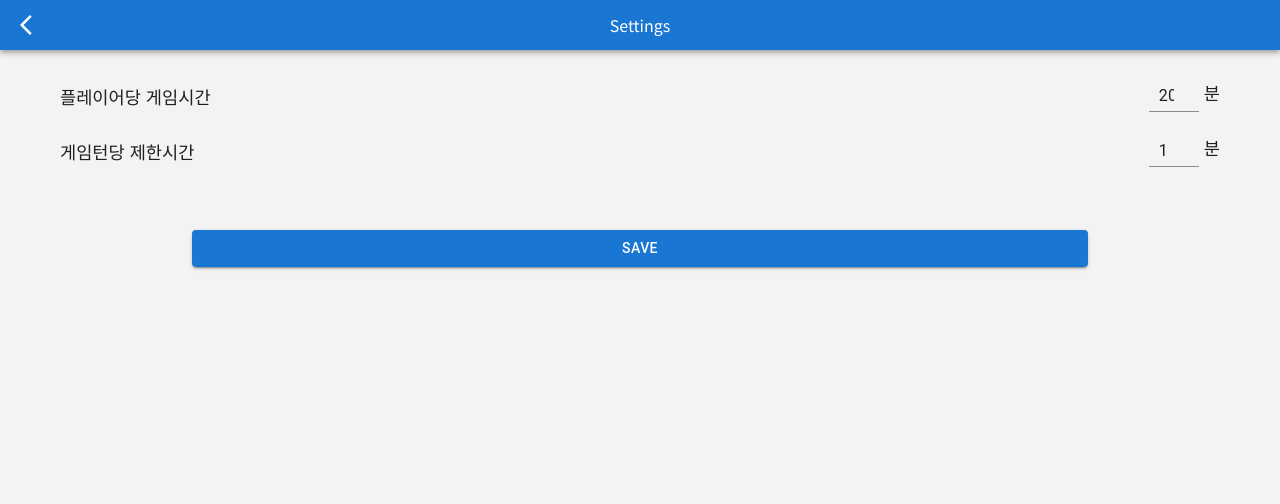
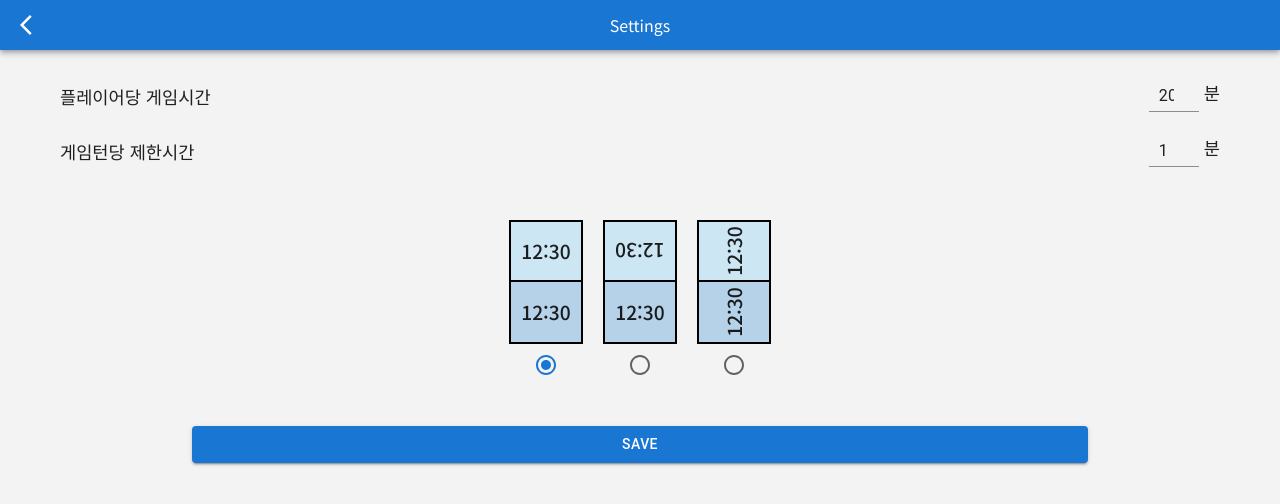
Before and after one commit to sumzdev/game-timer, a React (Vite) app: page / in a window 1280 px wide. Shown: the top 504 px of the page. Built offline with nearby package versions, Linux system fonts and the light colour scheme.

Commit message:
Feat: UIRadioGroup

```diff
--- a/src/components/SettingDialog.tsx
+++ b/src/components/SettingDialog.tsx
@@ -9,9 +9,11 @@ import {
   TextField,
 } from "@mui/material";
 import ArrowBackIosIcon from "@mui/icons-material/ArrowBackIos";
-import { SettingProps } from "../hooks/useTimerSetting";
 import { MAX_TIMER_MIN, MIN_TIMER_MIN } from "../constants/timer";
 import { SubmitHandler, useForm } from "react-hook-form";
+import { SettingProps } from "../hooks/useTimerSetting";
+import { UI_TYPE } from "../constants/mode";
+import UIRadioGroup from "./UIRadioGroup";
 
 interface SettingDialogProps {
   isOpen: boolean;
@@ -23,9 +25,10 @@ interface SettingDialogProps {
   onClose: () => void;
 }
 
-interface FormFields {
+export interface SettingFormFields {
   totalMinutes: number;
   turnLimitMinutes: number;
+  uiType: (typeof UI_TYPE)[keyof typeof UI_TYPE];
 }
 
 const DialogContainer = styled(Dialog)`
@@ -115,18 +118,20 @@ function SettingDialog({
 }: SettingDialogProps) {
   const {
     register,
+    control,
     handleSubmit,
     reset,
     formState: { errors },
-  } = useForm<FormFields>({
+  } = useForm<SettingFormFields>({
     defaultValues: curSetting,
   });
 
-  const onSubmit: SubmitHandler<FormFields> = (data) => {
-    const { totalMinutes, turnLimitMinutes } = data;
+  const onSubmit: SubmitHandler<SettingFormFields> = (data) => {
+    const { totalMinutes, turnLimitMinutes, uiType } = data;
     handleSubmitSetting({
       totalMinutes: +totalMinutes,
       turnLimitMinutes: +turnLimitMinutes,
+      uiType,
     });
   };
 
@@ -191,6 +196,7 @@ function SettingDialog({
                 `${MIN_TIMER_MIN}이상 ${MAX_TIMER_MIN}이하의 시간만 설정 가능합니다.`}
             </HelperText>
           </InputContainer>
+          <UIRadioGroup control={control} />
           <SubmitButton type="submit" variant="contained">
             Save
           </SubmitButton>
--- /dev/null
+++ b/src/components/UIOption.tsx
@@ -0,0 +1,55 @@
+import React from "react";
+import styled from "@emotion/styled";
+import { UI_TYPE } from "../constants/mode";
+
+interface UITypeProps {
+  uiType: (typeof UI_TYPE)[keyof typeof UI_TYPE];
+}
+
+const Container = styled.div`
+  display: flex;
+  flex-direction: column;
+  border: 2px solid black;
+`;
+
+const Content = styled.div<UITypeProps>`
+  display: flex;
+  justify-content: center;
+  align-items: center;
+  font-size: 1.2rem;
+  font-weight: 500;
+  width: 70px;
+  height: 60px;
+  :first-child {
+    border-bottom: 2px solid black;
+    background-color: #cce7f3;
+  }
+  background-color: #b6d2e8;
+`;
+
+const Text1 = styled.div<UITypeProps>`
+  rotate: ${(props) =>
+    props.uiType === UI_TYPE[2]
+      ? "180deg"
+      : props.uiType === UI_TYPE[3]
+      ? "270deg"
+      : ""};
+`;
+const Text2 = styled.div<UITypeProps>`
+  rotate: ${(props) => (props.uiType === UI_TYPE[3] ? "270deg" : "")};
+`;
+
+function UIOption({ uiType }: UITypeProps) {
+  return (
+    <Container>
+      <Content uiType={uiType}>
+        <Text1 uiType={uiType}>12:30</Text1>
+      </Content>
+      <Content uiType={uiType}>
+        <Text2 uiType={uiType}>12:30</Text2>
+      </Content>
+    </Container>
+  );
+}
+
+export default UIOption;
--- /dev/null
+++ b/src/components/UIRadioGroup.tsx
@@ -0,0 +1,70 @@
+import React from "react";
+import { Control, Controller } from "react-hook-form";
+import styled from "@emotion/styled";
+import { FormControlLabel, Radio, RadioGroup } from "@mui/material";
+import { UI_TYPE } from "../constants/mode";
+import { UIOption } from ".";
+import { SettingFormFields } from "./SettingDialog";
+
+interface UIRadioGroupProps {
+  control: Control<SettingFormFields>;
+}
+
+const Container = styled(RadioGroup)`
+  display: flex;
+  flex-direction: row;
+  justify-content: center;
+  width: 100%;
+  gap: 20px;
+  margin-top: 30px;
+`;
+
+const RadioWrapper = styled.div`
+  display: flex;
+  flex-direction: column;
+  justify-content: center;
+`;
+
+function UIRadioGroup({ control }: UIRadioGroupProps) {
+  return (
+    <Controller
+      control={control}
+      name="uiType"
+      render={({ field }) => (
+        <Container {...field}>
+          <RadioWrapper>
+            <UIOption uiType={UI_TYPE[1]} />
+            <FormControlLabel
+              value={UI_TYPE[1]}
+              control={<Radio />}
+              label=""
+              labelPlacement="top"
+            />
+          </RadioWrapper>
+          <RadioWrapper>
+            <UIOption uiType={UI_TYPE[2]} />
+
+            <FormControlLabel
+              value={UI_TYPE[2]}
+              control={<Radio />}
+              label=""
+              labelPlacement="top"
+            />
+          </RadioWrapper>
+          <RadioWrapper>
+            <UIOption uiType={UI_TYPE[3]} />
+
+            <FormControlLabel
+              value={UI_TYPE[3]}
+              control={<Radio />}
+              label=""
+              labelPlacement="top"
+            />
+          </RadioWrapper>
+        </Container>
+      )}
+    />
+  );
+}
+
+export default UIRadioGroup;
--- a/src/components/index.ts
+++ b/src/components/index.ts
@@ -2,3 +2,5 @@ export { default as Layout } from "./GameTimer";
 export { default as Header } from "./Header";
 export { default as TimerContainer } from "./TimerContainer";
 export { default as SettingDialog } from "./SettingDialog";
+export { default as UIOption } from "./UIOption";
+export { default as UIRadioGroup } from "./UIRadioGroup";
```
